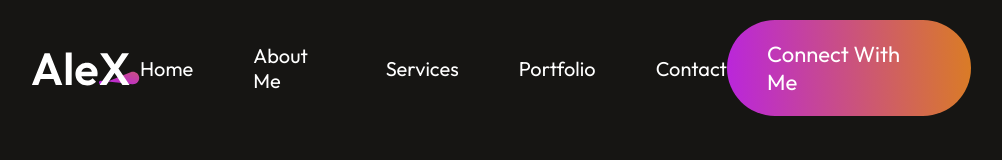
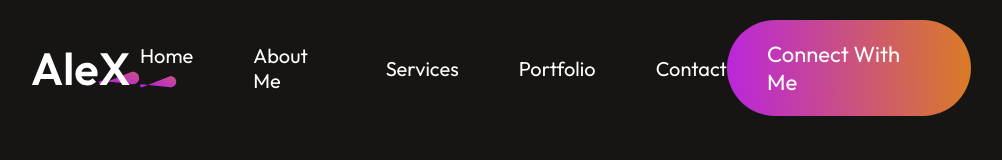
Before and after one commit to AFFAN-AHMAD/affan-portfolio, a React (Vite) app: page / in a window 1280 px wide. Shown: the top 160 px of the page, without its empty margins (139-1141 px from the left). Built offline with nearby package versions, Linux system fonts and the light colour scheme.

Commit message:
11 jul: added underline for the menus

```diff
--- a/src/components/Navbar/Navbar.jsx
+++ b/src/components/Navbar/Navbar.jsx
@@ -1,16 +1,38 @@
-import React from "react";
+import React, { useState } from "react";
 import "./Navbar.css";
 import logo from "../../assets/logo.svg";
+import underline from "../../assets/nav_underline.svg";
 const Navbar = () => {
+  const [menu, setMenu] = useState("home");
   return (
     <div className="navbar">
       <img src={logo} alt="" />
       <ul className="nav-menu">
-        <li>Home</li>
-        <li>About Me</li>
-        <li>Services</li>
-        <li>Portfolio</li>
-        <li>Contact</li>
+        <li>
+          {" "}
+          <p onClick={() => setMenu("home")}>Home</p>
+          {menu == "home" ? <img src={underline} alt="home" /> : <></>}
+        </li>
+        <li>
+          {" "}
+          <p onClick={() => setMenu("about")}>About Me</p>
+          {menu == "about" ? <img src={underline} alt="about" /> : <></>}
+        </li>
+        <li>
+          {" "}
+          <p onClick={() => setMenu("services")}>Services</p>
+          {menu == "services" ? <img src={underline} alt="services" /> : <></>}
+        </li>
+        <li>
+          {" "}
+          <p onClick={() => setMenu("work")}>Portfolio</p>
+          {menu == "work" ? <img src={underline} alt="work" /> : <></>}
+        </li>
+        <li>
+          {" "}
+          <p onClick={() => setMenu("contact")}>Contact</p>
+          {menu == "contact" ? <img src={underline} alt="contact" /> : <></>}
+        </li>
       </ul>
       <div className="nav-connect">Connect With Me</div>
     </div>
```
